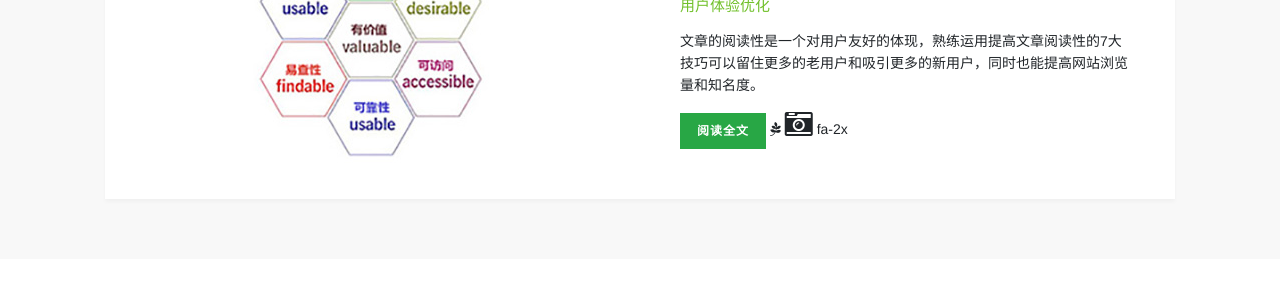
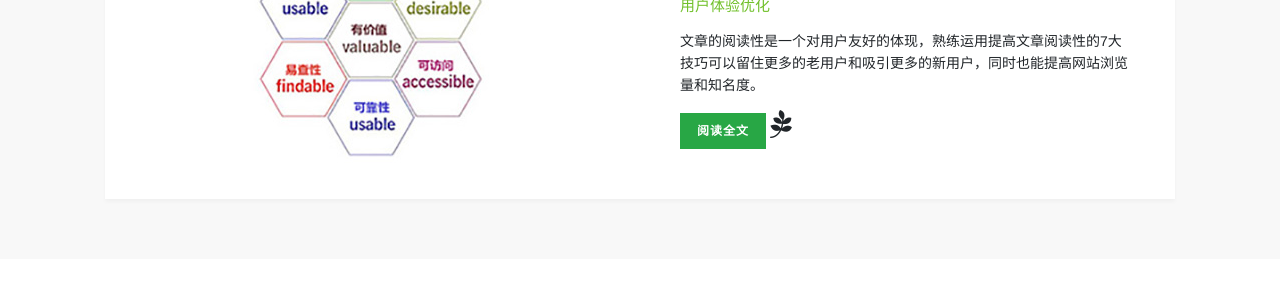
Before and after one commit to ouhuangBige/ouhuangBige.github.io, a Jekyll site: the page built from index.html, in a window 1280 px wide. Shown: the part 356-649 px from the top of the page. Built offline with Jekyll 4.4.1, drawn with Linux system fonts in a browser that asks for light colours.

Commit message:
Update index.html

```diff
--- a/index.html
+++ b/index.html
@@ -14,8 +14,7 @@ full_title: Bige-咸鱼瞎吹
             <span class="post-tag">{{ post.keywords }}</span>
             <p class="post-description">{{ post.description }}</p>
             <a class="btn btn-lg btn-success" href="{{ site.url }}{{ post.url }}">阅读全文</a>
-            <i class="fa fa-pagelines" aria-hidden="true"></i>
-            <i class="fa fa-camera-retro fa-2x"></i> fa-2x
+            <i class="fa fa-pagelines fa-2x"></i>
           </div>
         </div>
       </div>
```
